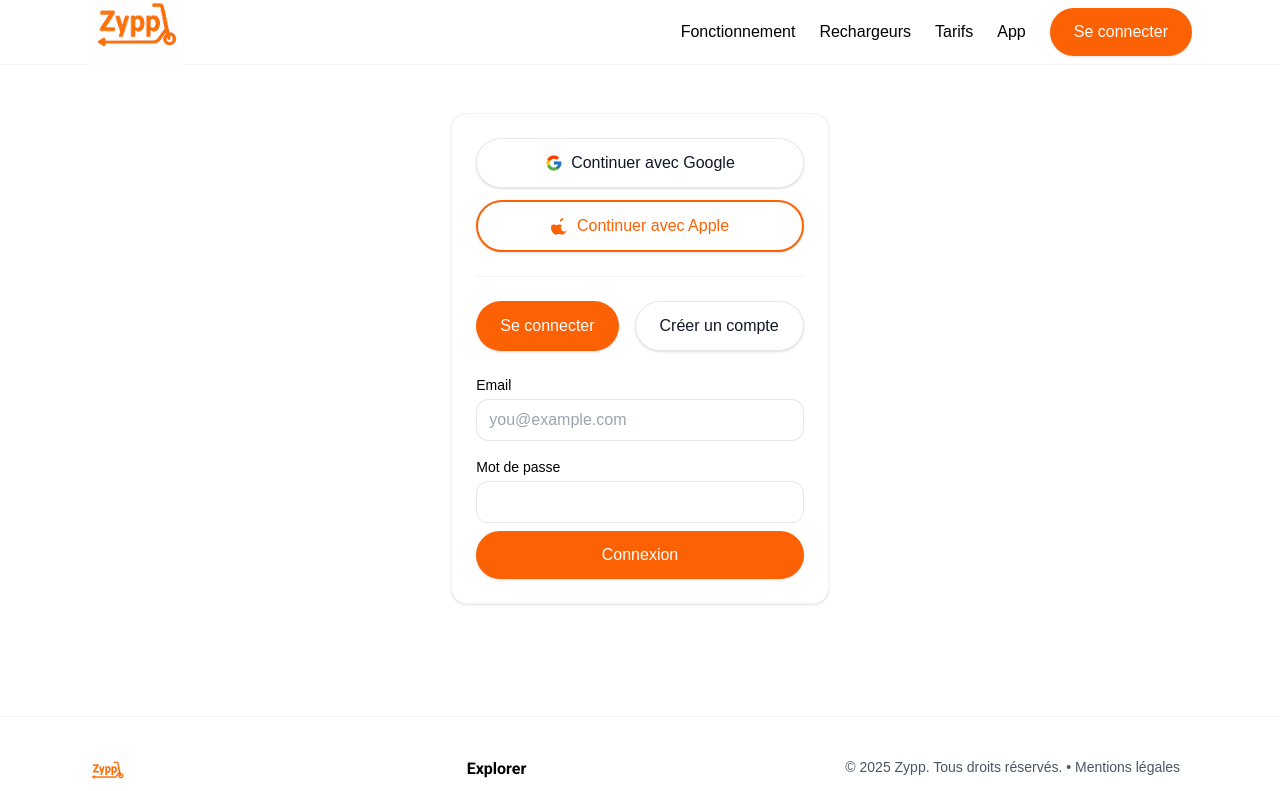
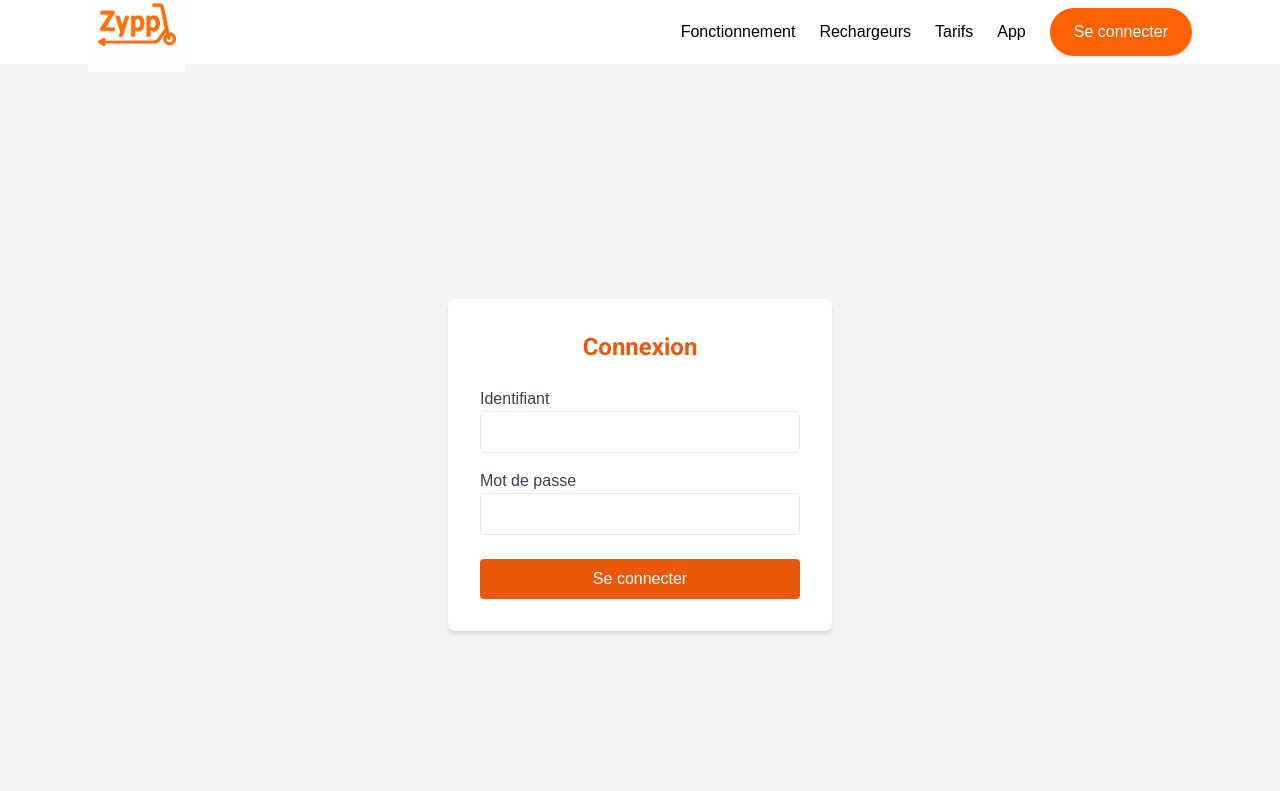
Before and after one commit to Netizor/zipp, a Vue app: page /auth in a window 1280 px wide. Shown: the top 791 px of the page. Built offline with nearby package versions, Linux system fonts and the light colour scheme.

Commit message:
edit dashboard

```diff
--- a/src/router/index.js
+++ b/src/router/index.js
@@ -22,7 +22,7 @@ const routes = [
   { path: '/support', name: 'support', component: Support },
   { path: '/legal', name: 'legal', component: Legal },
   { path: '/auth', name: 'auth', component: Auth, meta: { guestOnly: true } },
-  { path: '/dashboard', name: 'dashboard', component: Dashboard, meta: { requiresAuth: true } },
+  { path: "/dashboard", name: "Dashboard", component: Dashboard },
   { path: '/rechargeur', name: 'rechargeur', component: BecomeRecharger },
   { path: '/:pathMatch(.*)*', name: '404', component: NotFound },
   { path: '/download', name: 'Download', component: Download },
--- a/src/views/Auth.vue
+++ b/src/views/Auth.vue
@@ -1,92 +1,47 @@
-<!-- src/views/Auth.vue -->
 <template>
-  <section class="max-w-md mx-auto px-4 md:px-0 py-12">
-    <div class="card">
-      <!-- Boutons OAuth -->
-      <div class="grid gap-3">
-        <button class="btn btn-ghost w-full" @click="signWithGoogle">
-          <span class="mr-2" aria-hidden="true">
-            <!-- Google SVG -->
-            <svg width="18" height="18" viewBox="0 0 48 48"><path fill="#FFC107" d="M43.6 20.5H42V20H24v8h11.3C33.6 32.3 29.2 36 24 36c-6.6 0-12-5.4-12-12s5.4-12 12-12c3 0 5.7 1.1 7.8 3l5.7-5.7C34.4 6.1 29.5 4 24 4 12.9 4 4 12.9 4 24s8.9 20 20 20c10 0 19-7.3 19-20 0-1.2-.1-2.3-.4-3.5z"/><path fill="#FF3D00" d="M6.3 14.7l6.6 4.8C14.4 16.2 18.8 12.5 24 12.5c3 0 5.7 1.1 7.8 3l5.7-5.7C34.4 6.1 29.5 4 24 4 16 4 9.1 8.3 6.3 14.7z"/><path fill="#4CAF50" d="M24 44c5.2 0 10-1.9 13.6-5.1l-6.3-5.2C29.1 35.5 26.7 36.5 24 36.5c-5.1 0-9.4-3.6-10.8-8.4l-6.7 5.1C9.1 39.7 16 44 24 44z"/><path fill="#1976D2" d="M43.6 20.5H42V20H24v8h11.3c-1 2.9-3.2 5.2-6 6.4l6.3 5.2C38.6 37.5 44 32.4 44 24c0-1.2-.1-2.3-.4-3.5z"/></svg>
-          </span>
-          Continuer avec Google
+  <div class="min-h-screen flex items-center justify-center bg-gray-100">
+    <div class="bg-white p-8 rounded-lg shadow-md w-96">
+      <h1 class="text-2xl font-bold text-orange-600 mb-6 text-center">Connexion</h1>
+
+      <form @submit.prevent="login">
+        <div class="mb-4">
+          <label class="block text-gray-700">Identifiant</label>
+          <input v-model="username" type="text" class="w-full border rounded p-2" />
+        </div>
+
+        <div class="mb-6">
+          <label class="block text-gray-700">Mot de passe</label>
+          <input v-model="password" type="password" class="w-full border rounded p-2" />
+        </div>
+
+        <button
+          type="submit"
+          class="w-full bg-orange-600 text-white py-2 rounded hover:bg-orange-700"
+        >
+          Se connecter
         </button>
-        <button class="btn btn-outline w-full" @click="signWithApple">
-          <span class="mr-2" aria-hidden="true">
-            <!-- Apple SVG -->
-            <svg width="18" height="18" viewBox="0 0 24 24" fill="currentColor"><path d="M16.365 1.43c0 1.14-.45 2.2-1.17 3.01-.75.85-1.98 1.5-3.21 1.41-.14-1.12.47-2.29 1.16-3.02.77-.83 2.12-1.45 3.22-1.4zM20.9 17.18c-.55 1.27-1.23 2.53-2.22 3.7-1.03 1.22-2.33 2.73-4.03 2.76-1.7.03-2.15-.9-4-.9-1.86 0-2.36.87-4.05.93-1.69.06-3.01-1.31-4.05-2.53C1.01 19.24 0 16.64 0 14.21c0-2.76 1.51-4.22 3.37-4.22 1.65 0 2.69.93 4.04.93 1.31 0 2.1-.93 4.05-.93 1.05 0 2.16.45 2.95 1.24-.85.99-1.22 1.97-1.2 3.21.02 1.77.86 3.24 2.22 4.1.66.43 1.55.74 2.27.74.18 0 .35-.01.52-.04z"/></svg>
-          </span>
-          Continuer avec Apple
-        </button>
-      </div>
 
-      <div class="mt-6 h-px bg-gray-100"></div>
-
-      <!-- Onglets email / mdp (démo locale existante) -->
-      <div class="flex gap-4 my-6">
-        <button class="btn" :class="mode==='login' ? 'btn-primary' : 'btn-ghost'" @click="mode='login'">Se connecter</button>
-        <button class="btn" :class="mode==='register' ? 'btn-primary' : 'btn-ghost'" @click="mode='register'">Créer un compte</button>
-      </div>
-
-      <form @submit.prevent="submit">
-        <div v-if="mode==='register'" class="mb-4">
-          <label class="block text-sm font-medium">Nom</label>
-          <input v-model="name" class="mt-1 w-full border rounded-xl px-3 py-2" required placeholder="Votre nom" />
-        </div>
-        <div class="mb-4">
-          <label class="block text-sm font-medium">Email</label>
-          <input type="email" v-model="email" class="mt-1 w-full border rounded-xl px-3 py-2" required placeholder="you@example.com" />
-        </div>
-        <div class="mb-2">
-          <label class="block text-sm font-medium">Mot de passe</label>
-          <input type="password" v-model="password" class="mt-1 w-full border rounded-xl px-3 py-2" required />
-        </div>
-        <p v-if="error" class="text-red-600 text-sm mb-3">{{ error }}</p>
-        <button class="btn btn-primary w-full">
-          {{ mode==='login' ? 'Connexion' : 'Créer mon compte' }}
-        </button>
+        <p v-if="error" class="text-red-500 mt-4 text-center">{{ error }}</p>
       </form>
     </div>
-  </section>
+  </div>
 </template>
 
 <script setup>
-import { ref } from 'vue'
-import { useAuthStore } from '../stores/auth'
-import { useRouter, useRoute } from 'vue-router'
-const auth = useAuthStore()
-const router = useRouter()
-const route = useRoute()
+import { ref } from "vue";
+import { useRouter } from "vue-router";
 
-const mode = ref('login')
-const email = ref('')
-const password = ref('')
-const name = ref('')
-const error = ref('')
+const router = useRouter();
+const username = ref("");
+const password = ref("");
+const error = ref("");
 
-const redirectAfter = () => {
-  const to = route.query.redirect || '/dashboard'
-  router.push(to)
-}
-
-const signWithGoogle = async () => {
-  try { await auth.loginWithGoogle(); redirectAfter() } catch (e) { error.value = e.message }
-}
-const signWithApple = async () => {
-  try { await auth.loginWithApple(); redirectAfter() } catch (e) { error.value = e.message }
-}
-
-const submit = () => {
-  error.value = ''
-  try{
-    if(mode.value === 'login'){
-      auth.login({ email: email.value, password: password.value })
-    }else{
-      auth.register({ name: name.value, email: email.value, password: password.value })
-    }
-    redirectAfter()
-  }catch(e){
-    error.value = e.message
+function login() {
+  if (username.value === "root" && password.value === "root") {
+    localStorage.setItem("auth", "true");
+    router.push("/dashboard");
+  } else {
+    error.value = "Identifiants incorrects";
   }
 }
 </script>
--- a/src/views/Dashboard.vue
+++ b/src/views/Dashboard.vue
@@ -1,60 +1,53 @@
+<template>
+  <div class="min-h-screen bg-gray-50 p-8">
+    <h1 class="text-3xl font-bold text-orange-600 mb-6">Mon Tableau de bord</h1>
 
-<template>
-  <section class="max-w-6xl mx-auto px-4 md:px-6 py-12">
-    <div class="flex items-center justify-between mb-6">
-      <h2 class="text-2xl font-bold">Mon espace</h2>
-      <button class="btn border border-gray-300" @click="logout">Se déconnecter</button>
+    <div v-if="!isLoggedIn" class="text-center text-gray-600">
+      <p>Vous devez vous connecter pour accéder au tableau de bord.</p>
+      <router-link to="/auth" class="text-orange-600 underline">Se connecter</router-link>
     </div>
-    <div class="grid md:grid-cols-3 gap-6">
-      <div class="card md:col-span-2">
-        <h3 class="font-semibold text-lg">Historique de mes locations</h3>
-        <table class="w-full mt-4 text-sm">
-          <thead class="text-left text-gray-500">
-            <tr><th class="py-2">Départ</th><th>Arrivée</th><th>Durée</th><th>Prix</th></tr>
+
+    <div v-else>
+      <h2 class="text-xl font-semibold mb-4">Mes courses</h2>
+      <table class="min-w-full bg-white border rounded shadow">
+        <thead>
+          <tr class="bg-gray-100 text-left">
+            <th class="py-2 px-4 border-b">#</th>
+            <th class="py-2 px-4 border-b">Distance</th>
+            <th class="py-2 px-4 border-b">Prix payé</th>
+          </tr>
         </thead>
         <tbody>
-            <tr v-for="r in rentals.history" :key="r.id" class="border-t">
-              <td class="py-2">{{ r.start }}</td>
-              <td>{{ r.end }}</td>
-              <td>{{ r.minutes }} min</td>
-              <td>{{ r.price.toFixed(2) }} €</td>
-            </tr>
-            <tr v-if="!rentals.history.length">
-              <td colspan="4" class="py-4 text-gray-500">Aucune course enregistrée pour le moment.</td>
+          <tr v-for="(ride, index) in rides" :key="index">
+            <td class="py-2 px-4 border-b">{{ index + 1 }}</td>
+            <td class="py-2 px-4 border-b">{{ ride.distance }} km</td>
+            <td class="py-2 px-4 border-b">{{ ride.price.toFixed(2) }} €</td>
           </tr>
         </tbody>
       </table>
     </div>
-      <div class="card">
-        <h3 class="font-semibold text-lg">Ajouter une course (démo)</h3>
-        <form class="mt-3 grid gap-3 text-sm" @submit.prevent="add">
-          <input v-model="start" class="border rounded-xl px-3 py-2" placeholder="Point de départ"/>
-          <input v-model="end" class="border rounded-xl px-3 py-2" placeholder="Point d'arrivée"/>
-          <input v-model.number="minutes" type="number" class="border rounded-xl px-3 py-2" placeholder="Durée (min)"/>
-          <input v-model.number="price" type="number" step="0.01" class="border rounded-xl px-3 py-2" placeholder="Prix (€)"/>
-          <button class="btn btn-primary">Enregistrer</button>
-        </form>
   </div>
-    </div>
-  </section>
 </template>
+
 <script setup>
-import { onMounted, ref } from 'vue'
-import { useAuthStore } from '../stores/auth'
-import { useRentalStore } from '../stores/rentals'
-import { useRouter } from 'vue-router'
-const auth = useAuthStore()
-const rentals = useRentalStore()
-const router = useRouter()
-const start = ref('')
-const end = ref('')
-const minutes = ref(null)
-const price = ref(null)
-onMounted(()=> rentals.seedDemo())
-const logout = () => { auth.logout(); router.push('/') }
-const add = () => {
-  if(!start.value || !end.value || !minutes.value || !price.value) return
-  rentals.addRide({ start: start.value, end: end.value, minutes: minutes.value, price: price.value })
-  start.value = end.value = ''; minutes.value = price.value = null
+import { ref, onMounted } from "vue";
+import { useRouter } from "vue-router";
+
+const router = useRouter();
+const isLoggedIn = ref(false);
+
+// Fake data
+const rides = ref([
+  { distance: 2.5, price: 3.20 },
+  { distance: 5.1, price: 5.80 },
+  { distance: 1.8, price: 2.50 },
+]);
+
+onMounted(() => {
+  if (localStorage.getItem("auth") === "true") {
+    isLoggedIn.value = true;
+  } else {
+    router.push("/auth");
   }
+});
 </script>
```
Also changed, not shown: 1 other file (tests, documents, lock files or other folders). Lines whose indentation alone changed are shown as unchanged.
